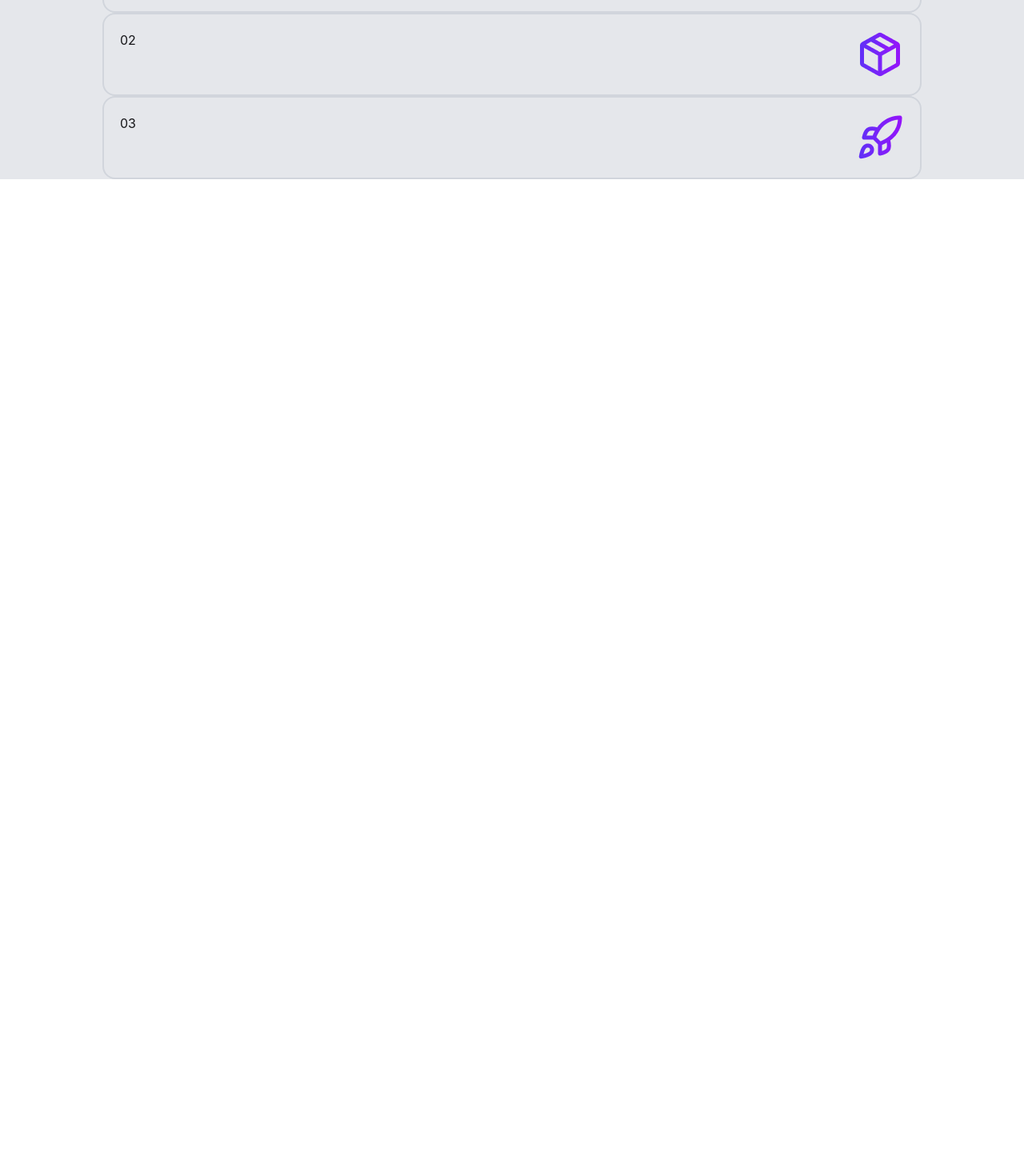
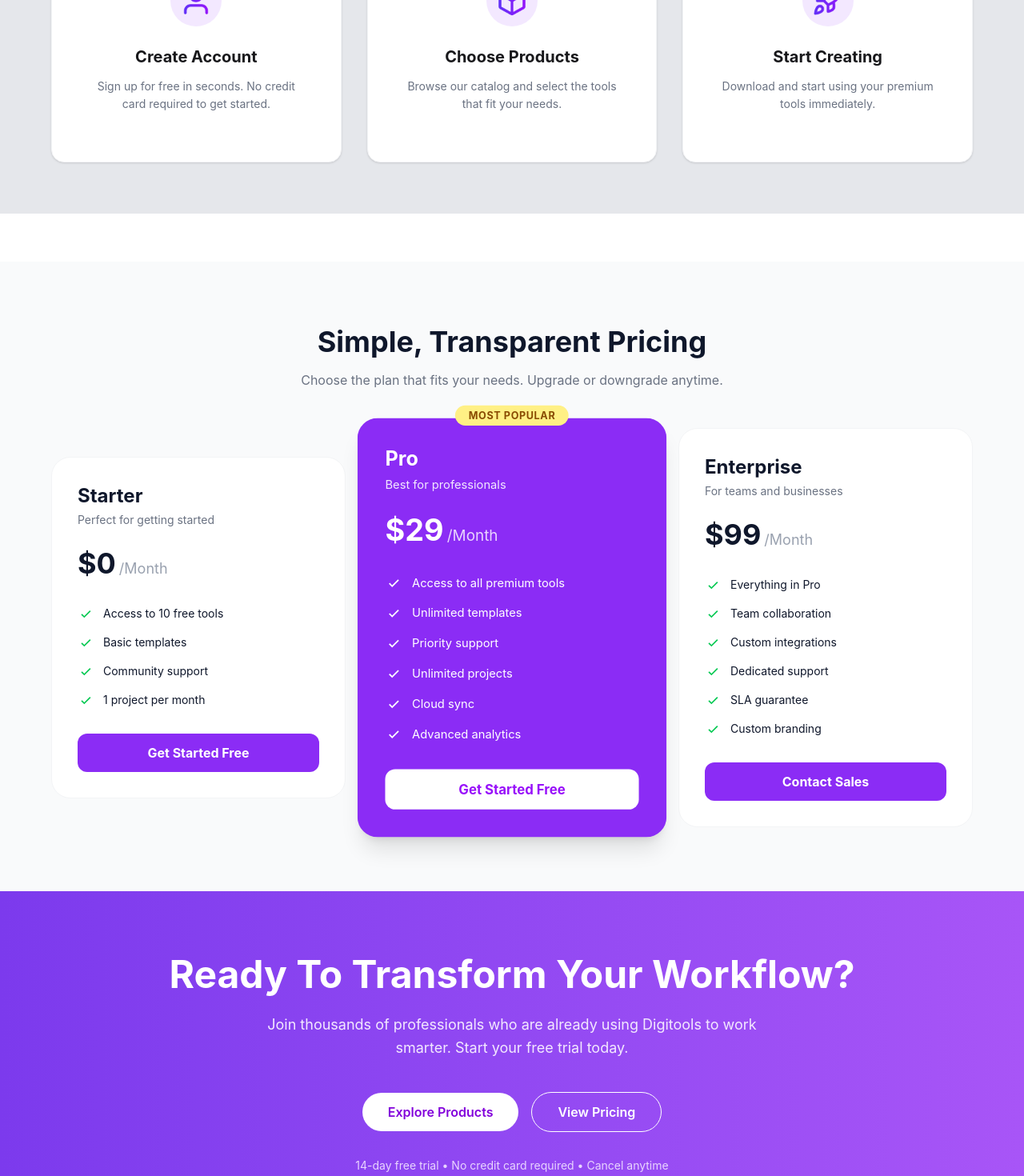
Before and after one commit to eyasinarafat3485-gif/A-06-Digital-Tools, a React (Vite) app: page / in a window 1280 px wide. Shown: the part 2480-3950 px from the top of the page at 80% size. Before the commit the page ends 2760 px from the top, so only its background shows below. Built offline with nearby package versions, Linux system fonts and the light colour scheme.

Commit message:
Transform section done

```diff
--- a/src/App.jsx
+++ b/src/App.jsx
@@ -1,10 +1,13 @@
 import './App.css'
 import Banner from './components/Banner/Banner'
+import Footer from './components/Footer/Footer'
 import Navbar from './components/Navbar/Navbar'
 import PremiumDigi from './components/PremiumDigi/PremiumDigi'
 import Products from './components/Products/Products'
 import StatsSection from './components/StatsSection/StatsSection'
 import Steps from './components/Steps/Steps'
+import Transform from './components/Transform/Transform'
+import Transparent from './components/Transparent/Transparent'
 
 const getProducts= async ()=>{
   const res= await fetch("/data.json")
@@ -24,8 +27,10 @@ function App() {
      <PremiumDigi></PremiumDigi>
 
      <Products key={Products.id} productsPromise={productsPromise}></Products>
-
      <Steps></Steps>
+     <Transparent></Transparent>
+     <Transform></Transform>
+     {/* <Footer></Footer> */}
     </>
   )
 }
--- /dev/null
+++ b/src/components/Footer/Footer.jsx
@@ -0,0 +1,80 @@
+import React from 'react';
+import { FaFacebookF, FaInstagram, FaTwitter } from 'react-icons/fa';
+
+const Footer = () => {
+    return (
+        <footer className="bg-[#0f172a] text-gray-400 py-16 px-6 md:px-12 lg:px-24">
+      {/* Top Section */}
+      <div className="max-w-7xl mx-auto grid grid-cols-1 md:grid-cols-2 lg:grid-cols-5 gap-12 mb-12">
+
+        {/* Brand Column */}
+        <div className="lg:col-span-2">
+          <h2 className="text-white text-3xl font-bold mb-4">DigiTools</h2>
+          <p className="max-w-xs leading-relaxed">
+            Premium digital tools for creators, professionals, and businesses.
+            Work smarter with our suite of powerful tools.
+          </p>
+        </div>
+
+        {/* Links Columns */}
+        <div>
+          <h3 className="text-white font-semibold mb-4">Product</h3>
+          <ul className="space-y-3">
+            <li><a href="#" className="hover:text-white transition">Features</a></li>
+            <li><a href="#" className="hover:text-white transition">Pricing</a></li>
+            <li><a href="#" className="hover:text-white transition">Templates</a></li>
+            <li><a href="#" className="hover:text-white transition">Integrations</a></li>
+          </ul>
+        </div>
+
+        <div>
+          <h3 className="text-white font-semibold mb-4">Company</h3>
+          <ul className="space-y-3">
+            <li><a href="#" className="hover:text-white transition">About</a></li>
+            <li><a href="#" className="hover:text-white transition">Blog</a></li>
+            <li><a href="#" className="hover:text-white transition">Careers</a></li>
+            <li><a href="#" className="hover:text-white transition">Press</a></li>
+          </ul>
+        </div>
+
+        <div>
+          <h3 className="text-white font-semibold mb-4">Resources</h3>
+          <ul className="space-y-3">
+            <li><a href="#" className="hover:text-white transition">Documentation</a></li>
+            <li><a href="#" className="hover:text-white transition">Help Center</a></li>
+            <li><a href="#" className="hover:text-white transition">Community</a></li>
+            <li><a href="#" className="hover:text-white transition">Contact</a></li>
+          </ul>
+        </div>
+
+        {/* Social Links */}
+        <div>
+          <h3 className="text-white font-semibold mb-4">Social Links</h3>
+          <div className="flex space-x-4">
+            <a href="#" className="w-10 h-10 bg-white rounded-full flex items-center justify-center text-black hover:bg-gray-200 transition">
+              <FaInstagram size={20} />
+            </a>
+            <a href="#" className="w-10 h-10 bg-white rounded-full flex items-center justify-center text-black hover:bg-gray-200 transition">
+              <FaFacebookF size={18} />
+            </a>
+            <a href="#" className="w-10 h-10 bg-white rounded-full flex items-center justify-center text-black hover:bg-gray-200 transition">
+              <FaTwitter size={18} />
+            </a>
+          </div>
+        </div>
+      </div>
+
+      {/* Divider */}
+      <div className="border-t border-gray-800 pt-8 max-w-7xl mx-auto flex flex-col md:flex-row justify-between items-center text-sm">
+        <p>© 2026 Digitools. All rights reserved.</p>
+        <div className="flex space-x-6 mt-4 md:mt-0">
+          <a href="#" className="hover:text-white">Privacy Policy</a>
+          <a href="#" className="hover:text-white">Terms of Service</a>
+          <a href="#" className="hover:text-white">Cookies</a>
+        </div>
+      </div>
+    </footer>
+    );
+};
+
+export default Footer;
--- a/src/components/Steps/Steps.jsx
+++ b/src/components/Steps/Steps.jsx
@@ -2,54 +2,54 @@ import React from 'react';
 const stepsData = [
   {
     id: "01",
-    icon: "/user.png", // এখানে আপনি Lucide-react বা FontAwesome আইকন ব্যবহার করতে পারেন
-    title: { en: "Create Account", bn: "অ্যাকাউন্ট তৈরি করুন" },
-    desc: {
-      en: "Sign up for free in seconds. No credit card required.",
-      bn: "সেকেন্ডের মধ্যে বিনামূল্যে সাইন আপ করুন। কোনো ক্রেডিট কার্ড লাগবে না।"
-    }
+    icon: "/user.png",
+    title: "Create Account" ,
+    desc: "Sign up for free in seconds. No credit card required to get started."
+
   },
   {
     id: "02",
     icon: "/package.png",
-    title: { en: "Choose Products", bn: "পণ্য পছন্দ করুন" },
-    desc: {
-      en: "Browse our catalog and select the tools that fit your needs.",
-      bn: "আমাদের ক্যাটালগ দেখুন এবং আপনার প্রয়োজনীয় টুলগুলো বেছে নিন।"
-    }
+    title: "Choose Products",
+    desc: "Browse our catalog and select the tools that fit your needs."
+
   },
   {
     id: "03",
     icon: "/rocket.png",
-    title: { en: "Start Creating", bn: "তৈরি করা শুরু করুন" },
-    desc: {
-      en: "Download and start using your premium tools immediately.",
-      bn: "ডাউনলোড করুন এবং এখনই আপনার প্রিমিয়াম টুলগুলো ব্যবহার শুরু করুন।"
-    }
+    title: "Start Creating",
+    desc: "Download and start using your premium tools immediately."
+
   }
 ];
 const Steps = () => {
-    return (
-        <div className='bg-gray-200 my-14'>
-        <div className='px-6 md:px-16 py-14 mx-auto items-center text-center space-y-3'>
-            <h2 className='text-3xl md:text-4xl font-bold'>Get Started in 3 Steps</h2>
-            <p>Start using premium digital tools in minutes, not hours.</p>
-        </div>
-        <div>
-            {
-                stepsData.map(steps=> <div className=' w-[80%] mx-auto'>
-                    <div className='border-2 border-gray-300 rounded-2xl p-5 space-y-3'>
-                        <div className='flex justify-between'>
-                        <p>{steps.id}</p>
-                        <img src={steps.icon} alt="" />
-                        </div>
+  return (
+    <section className="py-16 px-4 bg-gray-200 text-center my-15">
+      <h2 className="text-3xl font-bold mb-2">Get Started In 3 Steps</h2>
+      <p className="text-gray-500 mb-12">Start using premium digital tools in minutes, not hours.</p>
 
-                    </div>
-                     </div>)
-            }
-        </div>
-        </div>
-    );
+
+      <div className="grid grid-cols-1 md:grid-cols-3 gap-8 max-w-6xl mx-auto">
+        {stepsData.map((step) => (
+          <div key={step.id} className="relative py-15 px-12 border border-gray-100 rounded-2xl shadow-sm bg-white hover:shadow-md transition-shadow">
+
+            <span className="absolute top-4 right-4 bg-purple-600 text-white text-xs font-bold px-2 py-2 rounded-full">
+              {step.id}
+            </span>
+
+            <div className="w-16 h-16 bg-purple-100 rounded-full flex items-center justify-center mx-auto mb-6"> <img className='w-10 h-auto' src={step.icon} alt="" />
+            </div>
+
+            <h3 className="text-xl font-bold mb-3">{step.title}</h3>
+            <p className="text-gray-500 text-sm leading-relaxed">
+              {step.desc}
+            </p>
+          </div>
+        ))}
+      </div>
+    </section>
+  );
+
 };
 
 export default Steps;
--- /dev/null
+++ b/src/components/Transform/Transform.jsx
@@ -0,0 +1,41 @@
+import React from 'react';
+
+const Transform = () => {
+    return (
+        <section className="w-full py-20 px-4 bg-gradient-to-r from-[#7C3AED] to-[#A855F7] text-white text-center">
+      <div className="max-w-4xl mx-auto">
+
+        {/* Title */}
+        <h2 className="text-3xl md:text-5xl font-bold mb-6">
+          Ready To Transform Your Workflow?
+        </h2>
+
+        {/* Description */}
+        <p className="text-purple-100 text-lg mb-10 max-w-2xl mx-auto leading-relaxed">
+          Join thousands of professionals who are already using Digitools to work smarter.
+          Start your free trial today.
+        </p>
+
+        {/* Buttons Container */}
+        <div className="flex flex-col sm:flex-row items-center justify-center gap-4 mb-8">
+          {/* White Button */}
+          <button className="bg-white text-purple-700 px-8 py-3 rounded-full font-semibold hover:bg-gray-100 transition-colors w-full sm:w-auto">
+            Explore Products
+          </button>
+
+          {/* Outline Button */}
+          <button className="border border-white text-white px-8 py-3 rounded-full font-semibold hover:bg-white/10 transition-colors w-full sm:w-auto">
+            View Pricing
+          </button>
+        </div>
+
+        {/* Footer Text */}
+        <p className="text-sm text-purple-200">
+          14-day free trial • No credit card required • Cancel anytime
+        </p>
+      </div>
+    </section>
+    );
+};
+
+export default Transform;
--- /dev/null
+++ b/src/components/Transparent/Transparent.jsx
@@ -0,0 +1,88 @@
+import React from 'react';
+import { BiCheck } from 'react-icons/bi';
+// import { Check } from 'lucide-react';
+
+const Transparent = () => {
+  const plans = [
+    {
+      name: 'Starter',
+      price: '0',
+      desc: 'Perfect for getting started',
+      features: ['Access to 10 free tools', 'Basic templates', 'Community support', '1 project per month'],
+      isPopular: false,
+    },
+    {
+      name: 'Pro',
+      price: '29',
+      desc: 'Best for professionals',
+      features: ['Access to all premium tools', 'Unlimited templates', 'Priority support', 'Unlimited projects', 'Cloud sync', 'Advanced analytics'],
+      isPopular: true,
+    },
+    {
+      name: 'Enterprise',
+      price: '99',
+      desc: 'For teams and businesses',
+      features: ['Everything in Pro', 'Team collaboration', 'Custom integrations', 'Dedicated support', 'SLA guarantee', 'Custom branding'],
+      isPopular: false,
+    },
+  ];
+
+  return (
+    <section className="py-20 bg-gray-50 px-4">
+      <div className="text-center mb-12">
+        <h2 className="text-4xl font-bold text-slate-900 mb-4">Simple, Transparent Pricing</h2>
+        <p className="text-gray-500">Choose the plan that fits your needs. Upgrade or downgrade anytime.</p>
+      </div>
+
+      {/* মেইন গ্রিড কন্টেইনার */}
+      <div className="grid grid-cols-1 md:grid-cols-3 gap-6 max-w-6xl mx-auto items-center">
+        {plans.map((plan, index) => (
+          <div
+            key={index}
+            className={`relative p-8 rounded-3xl border transition-all duration-300 ${
+              plan.isPopular
+              ? 'bg-[#8B2CF5] text-white scale-105 shadow-xl border-transparent z-10'
+              : 'bg-white text-slate-900 border-gray-100'
+            }`}
+          >
+            {/* Most Popular Badge */}
+            {plan.isPopular && (
+              <span className="absolute -top-4 left-1/2 -translate-x-1/2 bg-yellow-200 text-yellow-800 text-xs font-bold px-4 py-1 rounded-full uppercase tracking-wider">
+                Most Popular
+              </span>
+            )}
+
+            <h3 className="text-2xl font-bold mb-1">{plan.name}</h3>
+            <p className={`text-sm mb-6 ${plan.isPopular ? 'text-purple-100' : 'text-gray-500'}`}>
+              {plan.desc}
+            </p>
+
+            <div className="flex items-baseline mb-8">
+              <span className="text-4xl font-bold">${plan.price}</span>
+              <span className={`text-lg ml-1 ${plan.isPopular ? 'text-purple-200' : 'text-gray-400'}`}>/Month</span>
+            </div>
+
+            <ul className="space-y-4 mb-8">
+              {plan.features.map((feature, i) => (
+                <li key={i} className="flex items-center gap-3 text-sm">
+                  <BiCheck className={`w-5 h-5 ${plan.isPopular ? 'text-white' : 'text-green-500'}`} />
+                  {feature}
+                </li>
+              ))}
+            </ul>
+
+            <button className={`w-full py-3 rounded-xl font-bold transition-colors ${
+              plan.isPopular
+              ? 'bg-white text-purple-600 hover:bg-gray-100'
+              : 'bg-[#8B2CF5] text-white hover:bg-purple-700'
+            }`}>
+              {plan.name === 'Enterprise' ? 'Contact Sales' : 'Get Started Free'}
+            </button>
+          </div>
+        ))}
+      </div>
+    </section>
+  );
+};
+
+export default Transparent;
```
